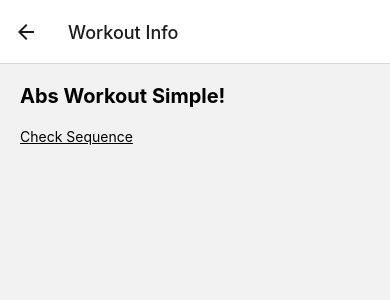
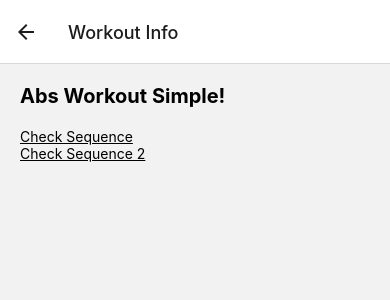
Before and after one commit to DrewIndeed/react-native-projects, a React Native app in the folder workout-app/: screen / in a window 390 px wide. Both pictures are taken after a click on the element 195 px from the left and 175 px from the top of the page. Shown: the top 300 px of the page. Built offline with nearby package versions, Linux system fonts and the light colour scheme.

Commit message:
42. workout-app: create PressableText

```diff
--- /dev/null
+++ b/workout-app/components/styled/PressableText.tsx
@@ -0,0 +1,12 @@
+import React from 'react';
+import { Text, Pressable, PressableProps } from 'react-native';
+
+const PressableText = (props: PressableProps & { text: string }) => {
+  return (
+    <Pressable {...props}>
+      <Text style={{ textDecorationLine: 'underline' }}>{props.text}</Text>
+    </Pressable>
+  );
+};
+
+export default PressableText;
--- a/workout-app/screens/WorkoutDetailScreen.tsx
+++ b/workout-app/screens/WorkoutDetailScreen.tsx
@@ -1,6 +1,7 @@
 import { View, Text, StyleSheet, Pressable } from 'react-native';
 import { NativeStackHeaderProps } from '@react-navigation/native-stack';
 import useWorkoutBySlug from '../hooks/useWorkoutBySlug';
+import PressableText from '../components/styled/PressableText';
 
 type NavigateParams = {
   route: {
@@ -20,9 +21,8 @@ const WorkoutDetailScreen = ({ route }: DetailNavigation) => {
     <View style={styles.container}>
       {/* use ? because workoutBySlug might be undefined */}
       <Text style={styles.header}>{workoutBySlug.name}</Text>
-      <Pressable onPress={() => alert('Opening Modal')}>
-        <Text style={{ textDecorationLine: 'underline' }}>Check Sequence</Text>
-      </Pressable>
+      <PressableText onPress={() => alert('Modal 1')} text="Check Sequence" />
+      <PressableText onPress={() => alert('Modal 2')} text="Check Sequence 2" />
     </View>
   );
 };
```
